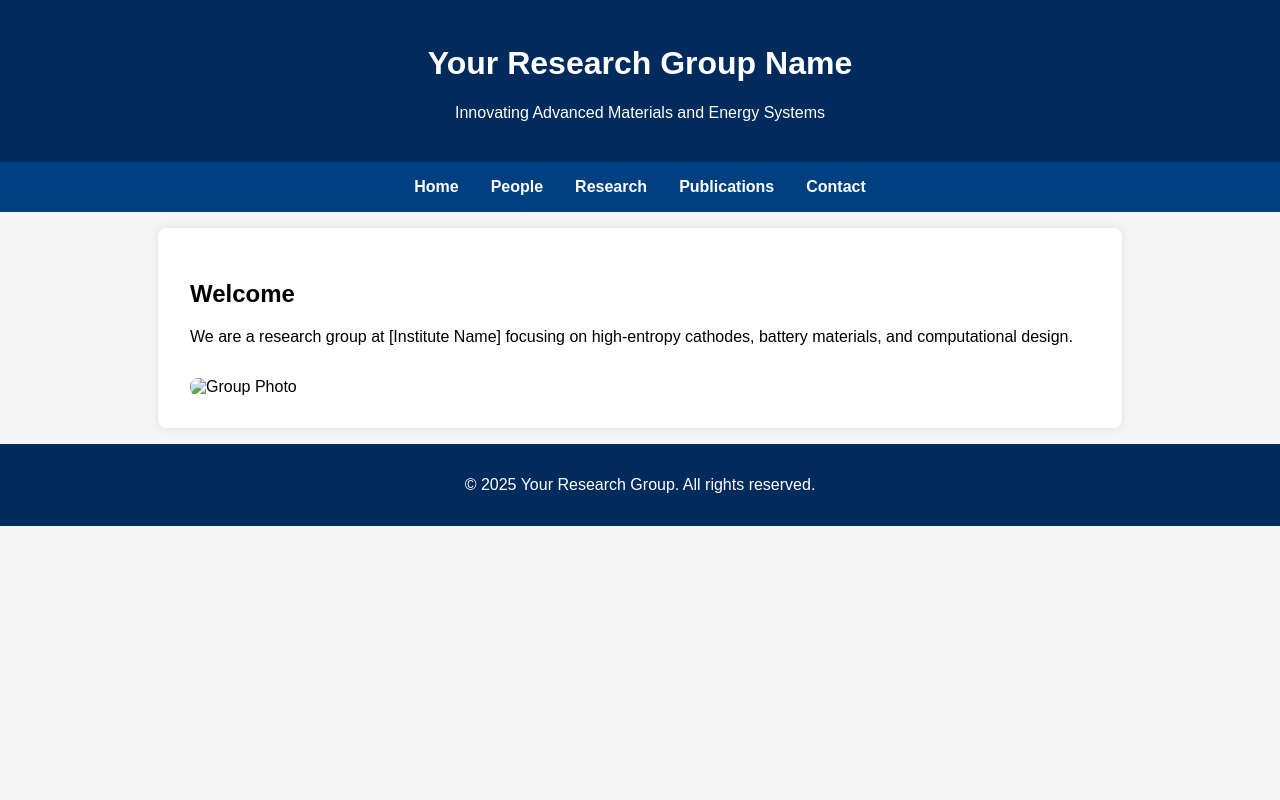
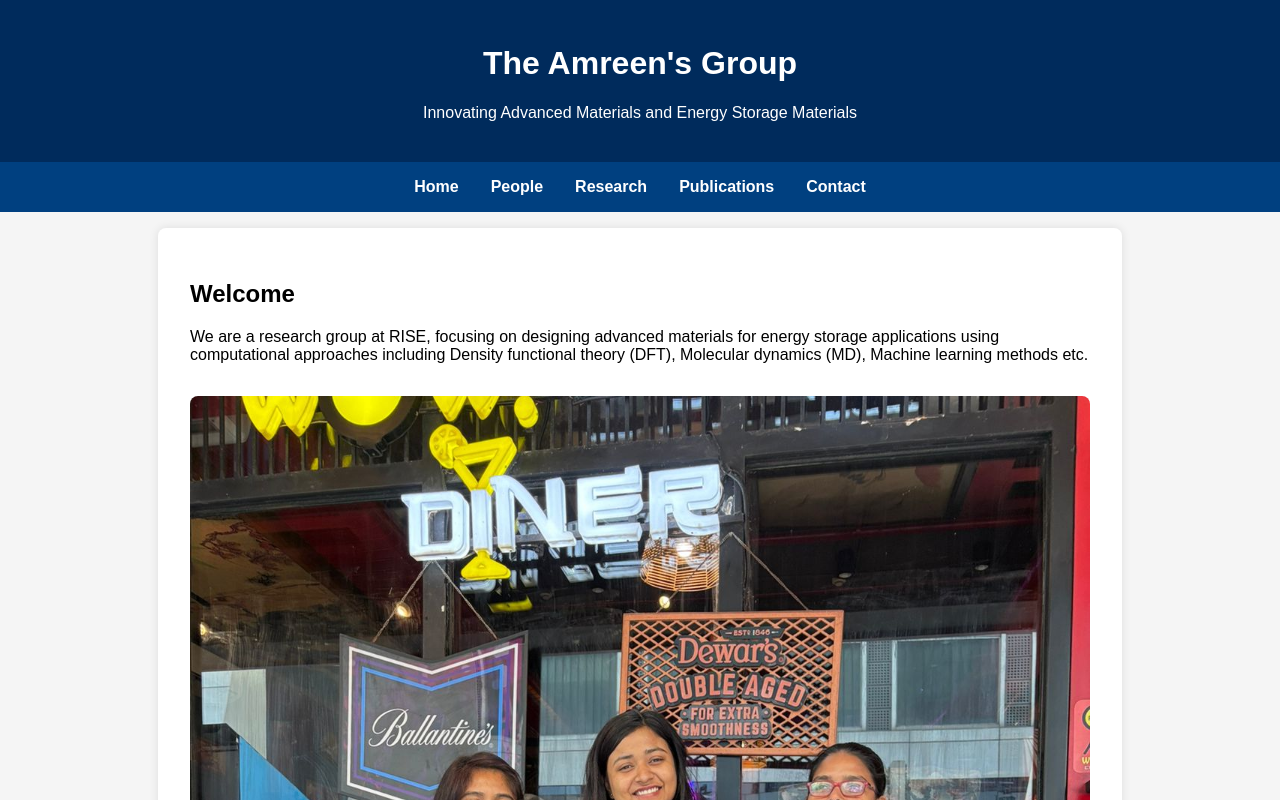
Before and after one commit to famreenb/TheAmreenGroup, a plain HTML site: page index.html in a window 1280 px wide. Shown: the top 800 px of the page. Drawn offline with Linux system fonts and the light colour scheme.

Commit message:
Update index.html

```diff
--- a/index.html
+++ b/index.html
@@ -63,8 +63,8 @@
 </head>
 <body>
   <header>
-    <h1>Your Research Group Name</h1>
-    <p>Innovating Advanced Materials and Energy Systems</p>
+    <h1>The Amreen's Group</h1>
+    <p>Innovating Advanced Materials and Energy Storage Materials</p>
   </header>
 
   <nav>
@@ -77,8 +77,8 @@
 
   <section id="home">
     <h2>Welcome</h2>
-    <p>We are a research group at [Institute Name] focusing on high-entropy cathodes, battery materials, and computational design.</p>
-    <img src="images/group_photo.jpg" alt="Group Photo" style="max-width:100%; border-radius: 8px; margin-top: 1rem;">
+    <p>We are a research group at RISE, focusing on designing advanced materials for energy storage applications using computational approaches including Density functional theory (DFT), Molecular dynamics (MD), Machine learning methods etc.</p>
+    <img src="images/Group1.jpeg" alt="Group Photo" style="max-width:100%; border-radius: 8px; margin-top: 1rem;">
   </section>
 
   <section id="people" class="hidden">
```
